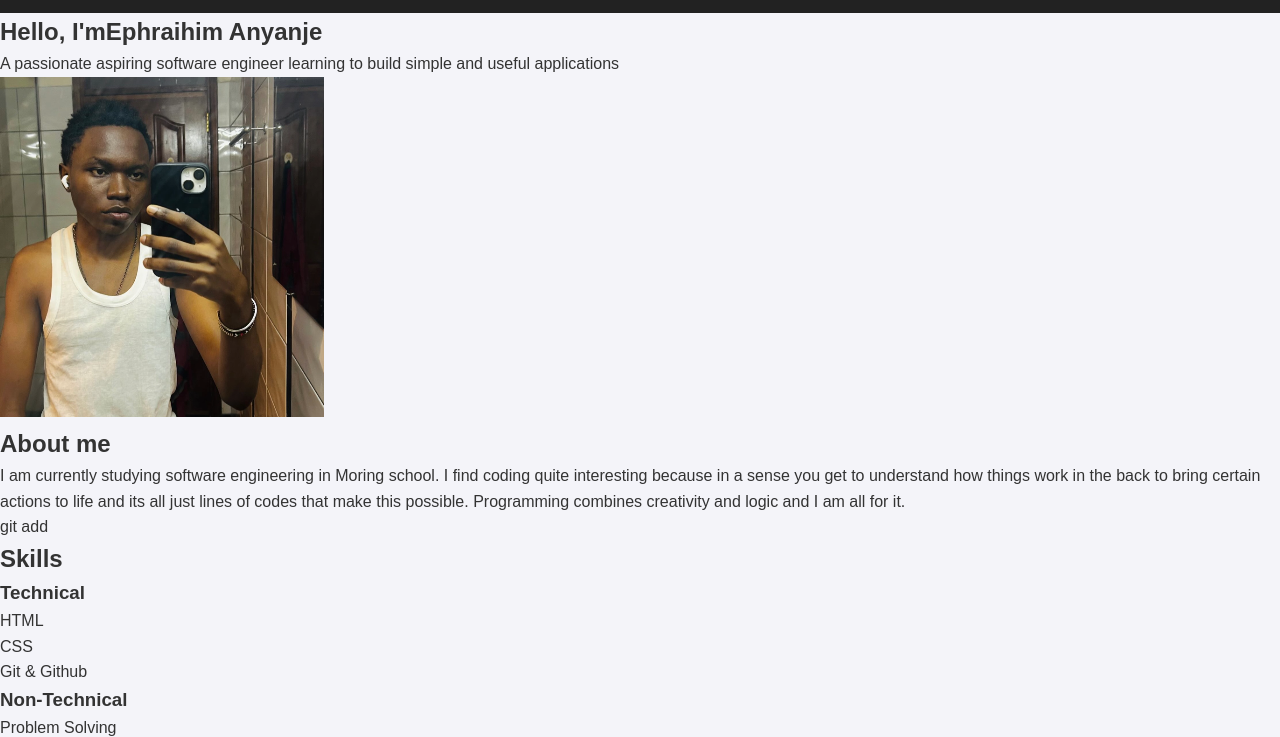
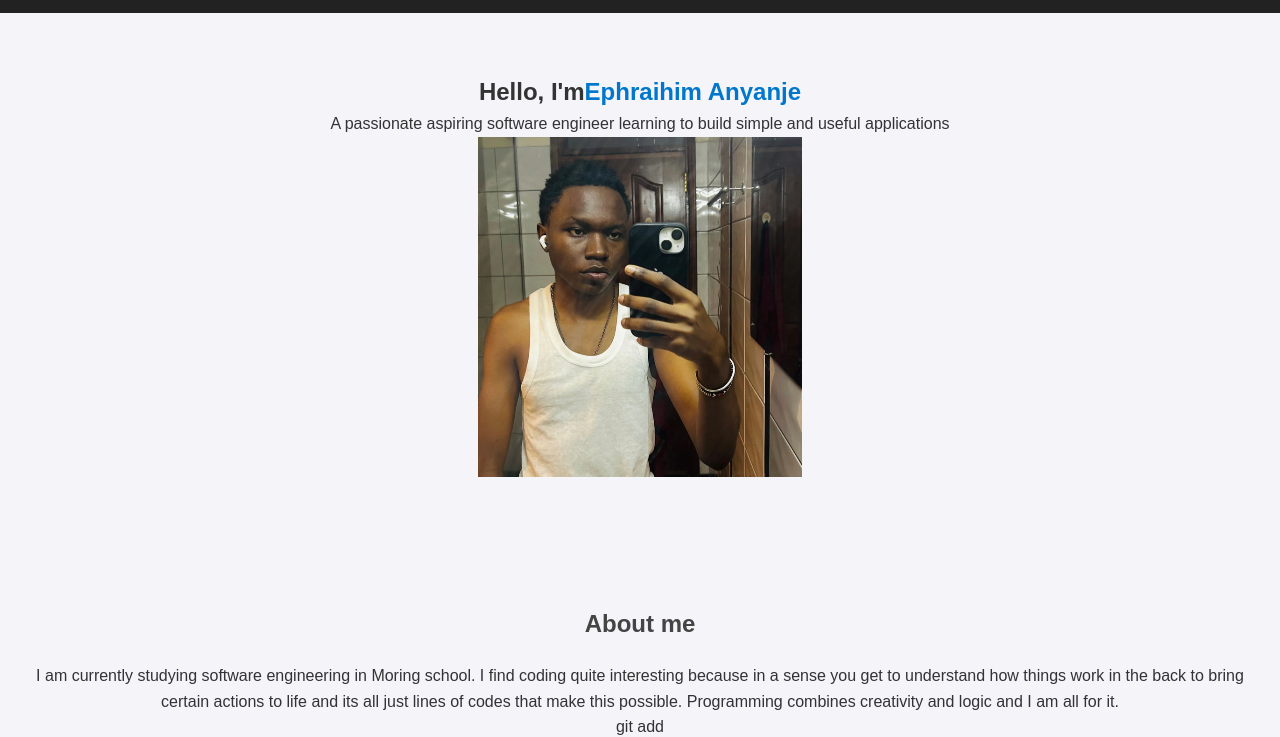
Before and after one commit to Ephrahim-Anyanje/Portfolio_project, a plain HTML site: page index.html in a window 1280 px wide. Shown: the part 60-797 px from the top of the page. Drawn offline with Linux system fonts and the light colour scheme.

Commit message:
added css for sections

```diff
--- a/styles.css
+++ b/styles.css
@@ -38,3 +38,16 @@ nav ul li a {
 .logo {
   font-size: 1.6rem;
 }
+
+/* Sections */
+.section {
+  padding: 60px 20px;
+  text-align: center;
+}
+.section h2 {
+  margin-bottom: 20px;
+  color: #444;
+}
+.highlight {
+  color: #0077cc;
+}
```
